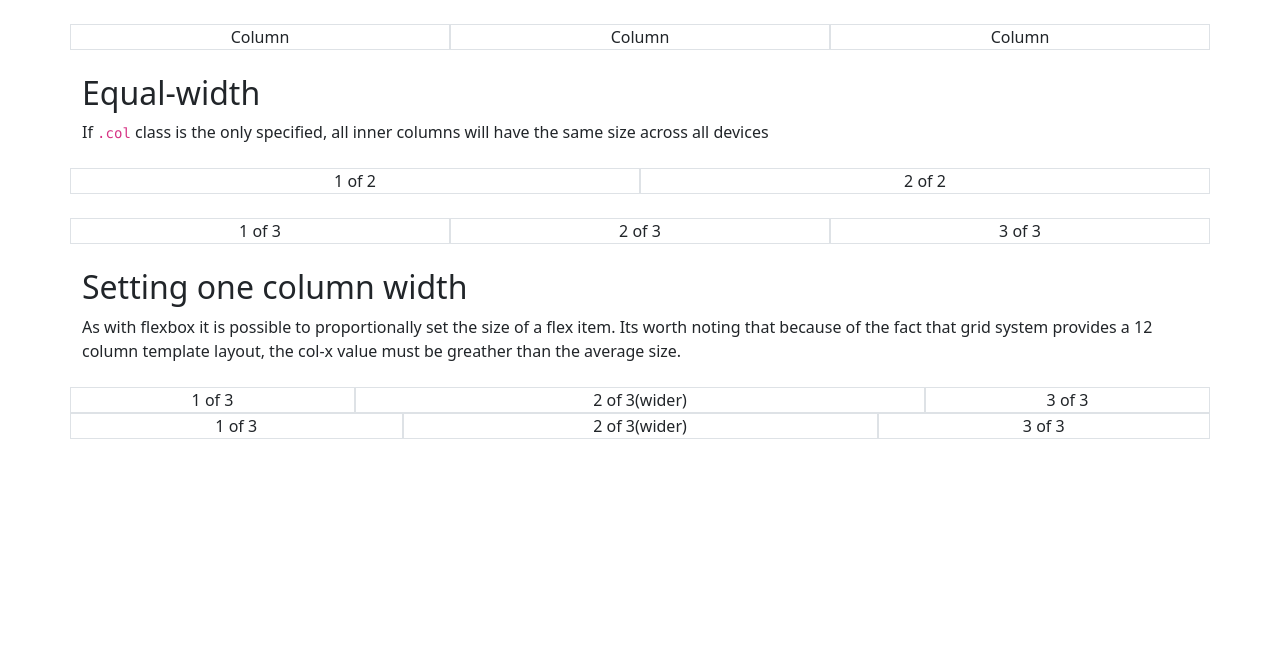
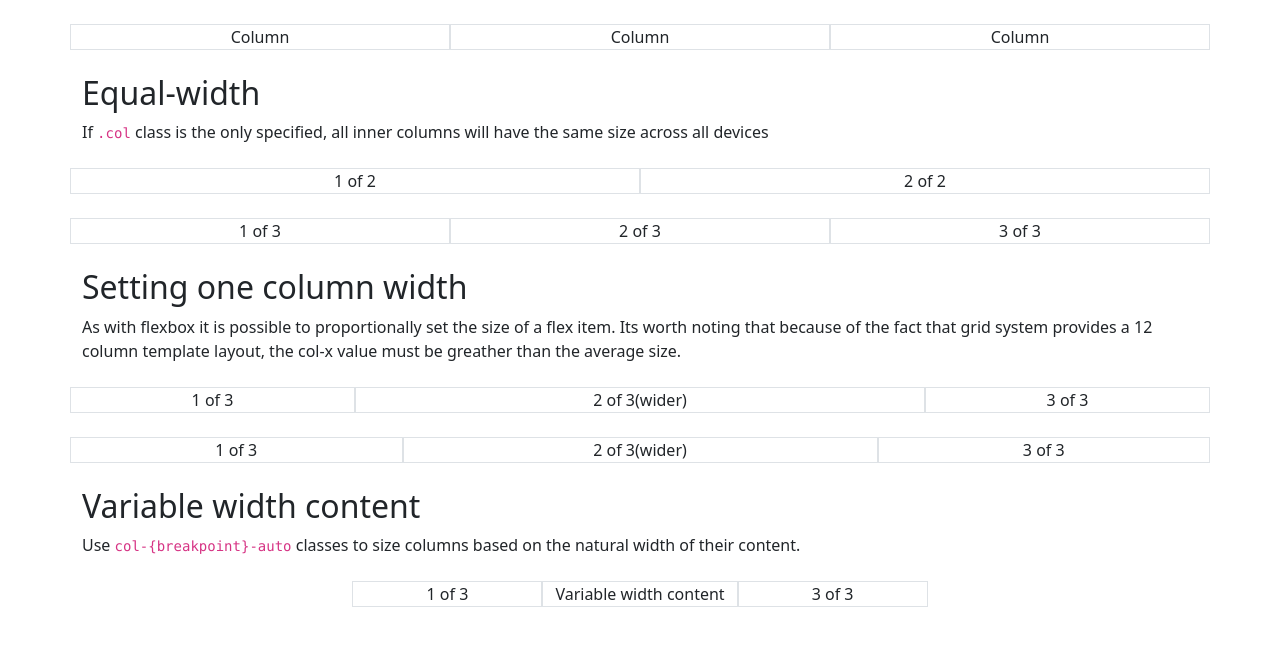
Before and after one commit to johan8863/bootstrap_training, a website: page 2_layout/3_grid_system/index.html in a window 1280 px wide. Drawn offline with nearby package versions, Linux system fonts and the light colour scheme.

Commit message:
auto width

```diff
--- a/2_layout/3_grid_system/index.html
+++ b/2_layout/3_grid_system/index.html
@@ -36,16 +36,34 @@
       <h2>Setting one column width</h2>
       <p>As with flexbox it is possible to proportionally set the size of a flex item. Its worth noting that because of the fact that grid system provides a 12 column template layout, the col-x value must be greather than the average size.</p>
     </div>
-    <div class="row">
+    <div class="row mb-4">
       <div class="col border border-1">1 of 3</div>
       <div class="col-6 border border-1">2 of 3(wider)</div>
       <div class="col border border-1">3 of 3</div>
     </div>
-    <div class="row">
+    <div class="row mb-4">
       <div class="col border border-1">1 of 3</div>
       <div class="col-5 border border-1">2 of 3(wider)</div>
       <div class="col border border-1">3 of 3</div>
     </div>
+    <div class="text-start mb-4">
+      <h2>Variable width content</h2>
+      <p>Use <code>col-{breakpoint}-auto</code> classes to size columns based on the natural width of their content.</p>
+    </div>
+    <div class="row justify-content-md-center">
+      <div class="col col-lg-2 border border-1">
+        1 of 3
+      </div>
+      <div class="col-md-auto border border-1">
+        Variable width content
+      </div>
+      <div class="col col-lg-2 border border-1">
+        3 of 3
+      </div>
+    </div>
+  </div>
+  <div class="py-4 my-4">
+    <!-- placeholder container to move content up -->
   </div>
 
   <script src="../../node_modules/bootstrap/dist/js/bootstrap.bundle.min.js"></script>
```
